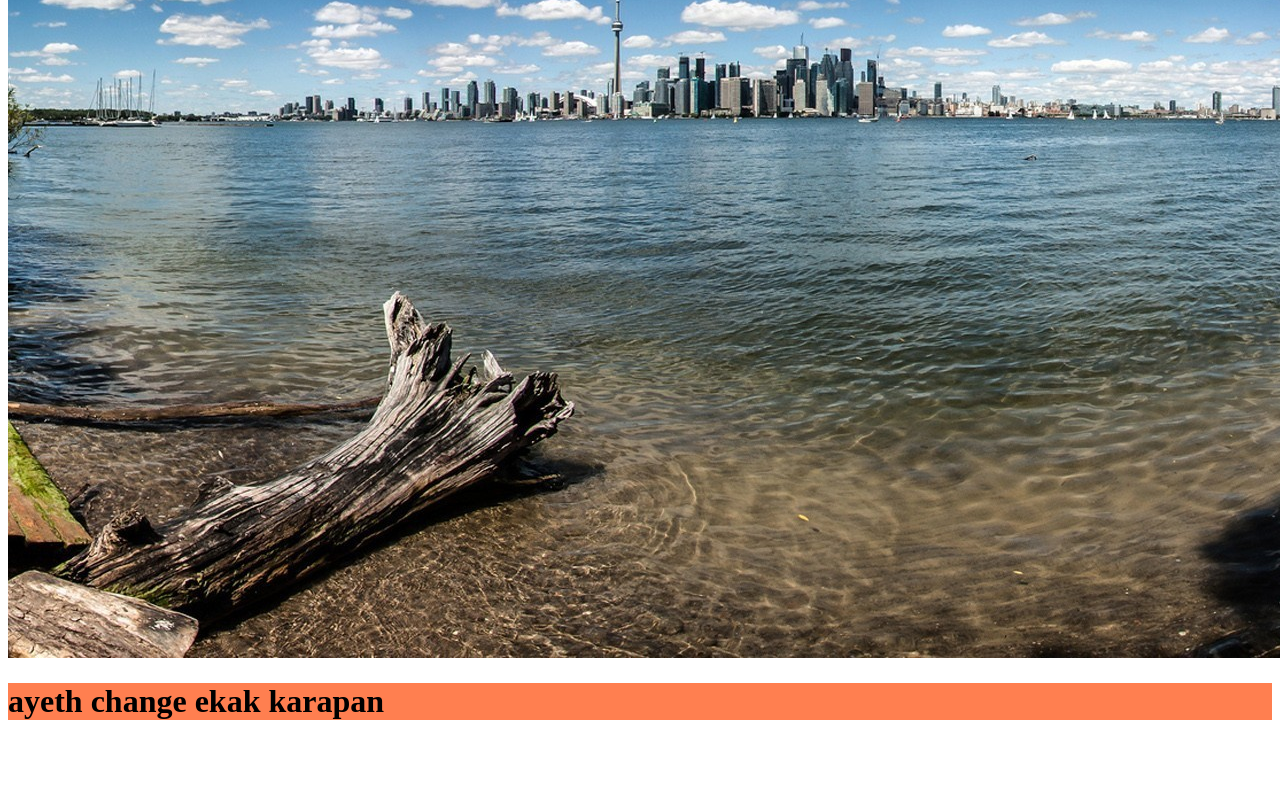
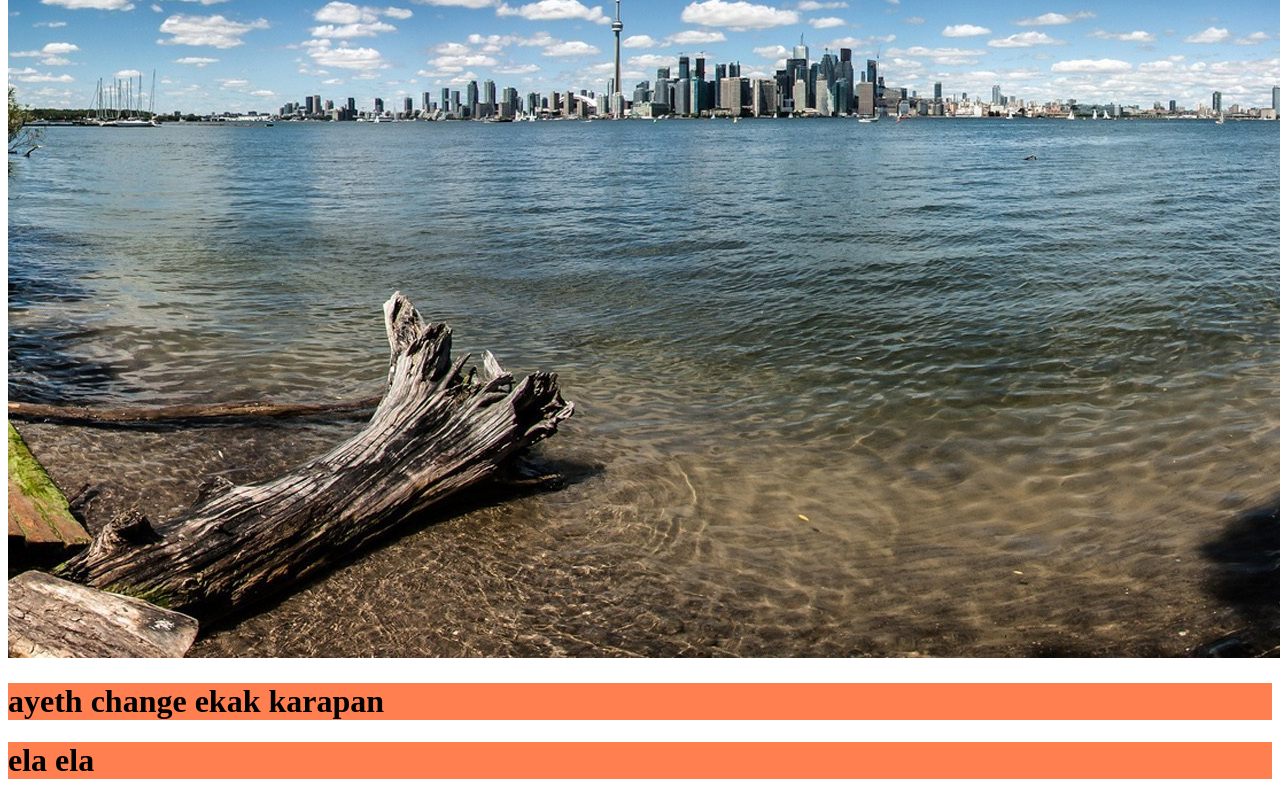
Before and after one commit to ChinthanaSurendra/demo1, a plain HTML site: page index.html in a window 1280 px wide. Shown: the part 570-1370 px from the top of the page. Before the commit the page ends 1312 px from the top, so only its background shows below. Drawn offline with Linux system fonts and the light colour scheme.

Commit message:
Update index.html

```diff
--- a/index.html
+++ b/index.html
@@ -14,6 +14,8 @@
     <img src="./images/sea.jpg" alt="">
     <div class="row">
      <h1>ayeth change ekak karapan</h1>
+
+        <h1> ela ela </h1>
     </div>
 </body>
 </html>
```
